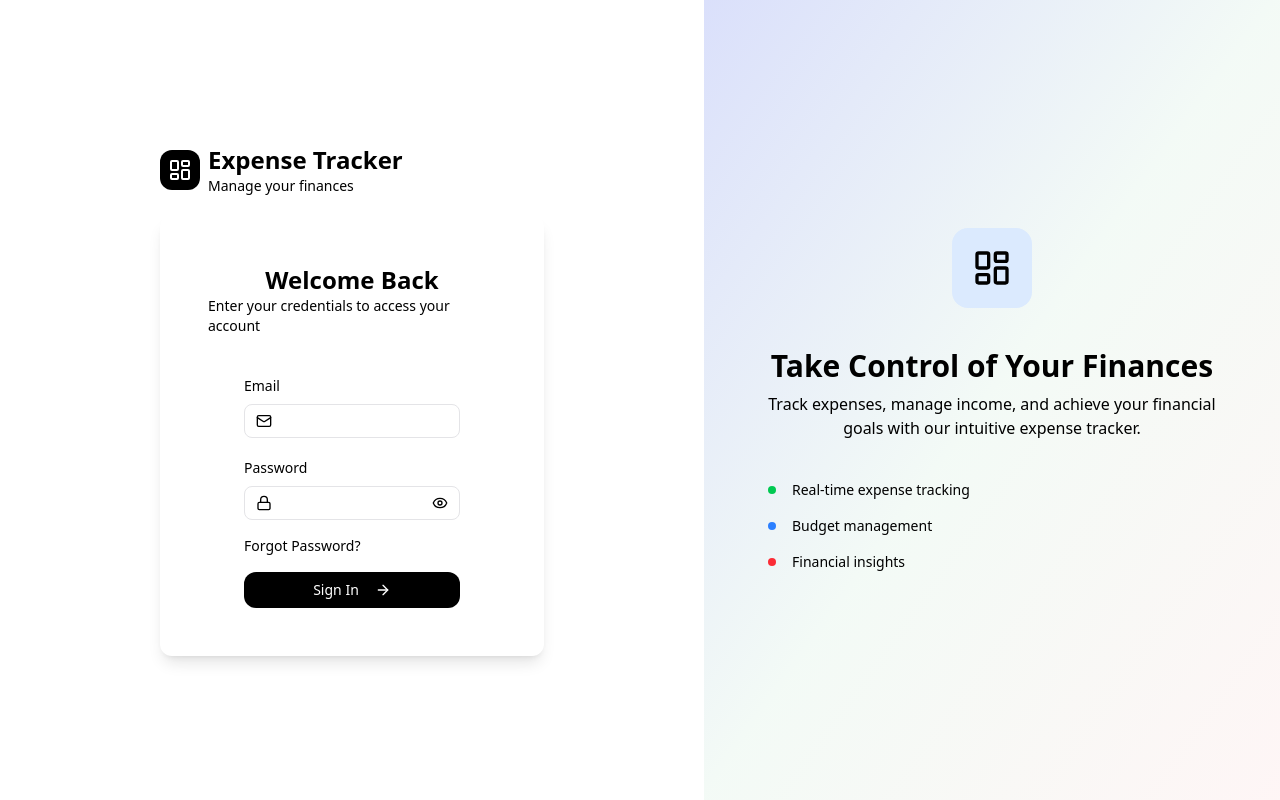
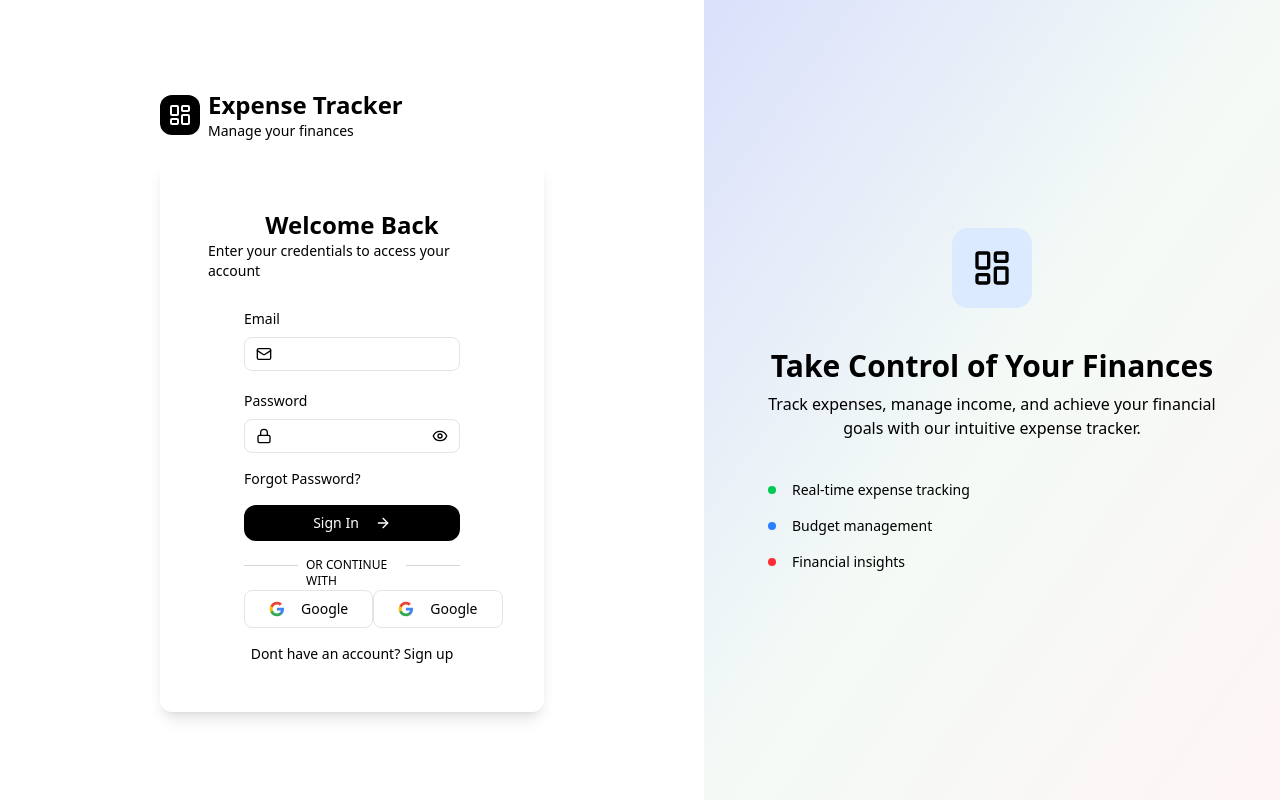
Before and after one commit to MichaelAlex03/ExpenseTracker, a React (Vite) app in the folder frontend/: page / in a window 1280 px wide. Built offline with nearby package versions, Linux system fonts and the light colour scheme.

Commit message:
need to add apple logo

```diff
--- a/frontend/src/pages/Login.tsx
+++ b/frontend/src/pages/Login.tsx
@@ -23,8 +23,9 @@
           </div>
         </div>
 
+        <div className='border-0 shadow-lg w-full mt-5 flex flex-col items-center justify-center p-12 rounded-xl'>
           <form
-          className='border-0 shadow-lg w-full mt-5 flex flex-col items-center justify-center p-12 rounded-xl'
+            className='flex flex-col items-center justify-center w-full'
             onSubmit={handleSubmit}
           >
             <div className='flex flex-col items-center'>
@@ -32,7 +33,7 @@
               <p className='text-sm'>Enter your credentials to access your account</p>
             </div>
 
-          <div className='flex flex-col mt-10 w-3/4 gap-2 relative'>
+            <div className='flex flex-col mt-7 w-3/4 gap-2 relative'>
               <label className='text-sm' htmlFor='email'>Email</label>
               <Mail className='absolute top-[37px] left-3 h-4 w-4' />
               <input
@@ -67,9 +68,73 @@
 
             <button className='flex flex-row items-center justify-center gap-4 bg-black py-2 rounded-xl w-3/4 cursor-pointer'>
               <p className='text-white text-sm'>Sign In</p>
-            <ArrowRight color='white' className='h-4 w-4'/>
+              <ArrowRight color='white' className='h-4 w-4' />
             </button>
           </form>
+
+          <div className="relative w-3/4 h-px bg-gray-300 mt-6">
+            <p className="absolute left-1/2 -translate-x-1/2 -top-2 text-xs bg-white px-2">
+              OR CONTINUE WITH
+            </p>
+          </div>
+
+          <div className='w-3/4 flex flex-row mt-6 items-center justify-between'>
+            <button className='flex flex-row items-center gap-2 border-1 border-color px-6 py-2 rounded-lg cursor-pointer'>
+              <svg className="mr-2 h-4 w-4" viewBox="0 0 24 24">
+                <path
+                  d="M22.56 12.25c0-.78-.07-1.53-.2-2.25H12v4.26h5.92c-.26 1.37-1.04 2.53-2.21 3.31v2.77h3.57c2.08-1.92 3.28-4.74 3.28-8.09z"
+                  fill="#4285F4"
+                />
+                <path
+                  d="M12 23c2.97 0 5.46-.98 7.28-2.66l-3.57-2.77c-.98.66-2.23 1.06-3.71 1.06-2.86 0-5.29-1.93-6.16-4.53H2.18v2.84C3.99 20.53 7.7 23 12 23z"
+                  fill="#34A853"
+                />
+                <path
+                  d="M5.84 14.09c-.22-.66-.35-1.36-.35-2.09s.13-1.43.35-2.09V7.07H2.18C1.43 8.55 1 10.22 1 12s.43 3.45 1.18 4.93l2.85-2.22.81-.62z"
+                  fill="#FBBC05"
+                />
+                <path
+                  d="M12 5.38c1.62 0 3.06.56 4.21 1.64l3.15-3.15C17.45 2.09 14.97 1 12 1 7.7 1 3.99 3.47 2.18 7.07l3.66 2.84c.87-2.6 3.3-4.53 6.16-4.53z"
+                  fill="#EA4335"
+                />
+              </svg>
+              <p className='text-sm'>Google</p>
+            </button>
+
+            <button className='flex flex-row items-center gap-2 border-1 border-color px-6 py-2 rounded-lg cursor-pointer'>
+              <svg className="mr-2 h-4 w-4" viewBox="0 0 24 24">
+                <path
+                  d="M22.56 12.25c0-.78-.07-1.53-.2-2.25H12v4.26h5.92c-.26 1.37-1.04 2.53-2.21 3.31v2.77h3.57c2.08-1.92 3.28-4.74 3.28-8.09z"
+                  fill="#4285F4"
+                />
+                <path
+                  d="M12 23c2.97 0 5.46-.98 7.28-2.66l-3.57-2.77c-.98.66-2.23 1.06-3.71 1.06-2.86 0-5.29-1.93-6.16-4.53H2.18v2.84C3.99 20.53 7.7 23 12 23z"
+                  fill="#34A853"
+                />
+                <path
+                  d="M5.84 14.09c-.22-.66-.35-1.36-.35-2.09s.13-1.43.35-2.09V7.07H2.18C1.43 8.55 1 10.22 1 12s.43 3.45 1.18 4.93l2.85-2.22.81-.62z"
+                  fill="#FBBC05"
+                />
+                <path
+                  d="M12 5.38c1.62 0 3.06.56 4.21 1.64l3.15-3.15C17.45 2.09 14.97 1 12 1 7.7 1 3.99 3.47 2.18 7.07l3.66 2.84c.87-2.6 3.3-4.53 6.16-4.53z"
+                  fill="#EA4335"
+                />
+              </svg>
+              <p className='text-sm'>Google</p>
+            </button>
+          </div>
+
+          <div className='flex flex-row items-center justify-center w-3/4 mt-4'>
+            <p className='text-sm'>Dont have an account?
+              <span className='font-medium hover:cursor-pointer hover:underline'> Sign up </span>
+            </p>
+          </div>
+
+
+        </div>
+
+
+
       </div>
 
       <div className="w-[45%] custom-gradient-bg flex flex-col items-center justify-center">
```
Lines whose indentation alone changed are shown as unchanged.
